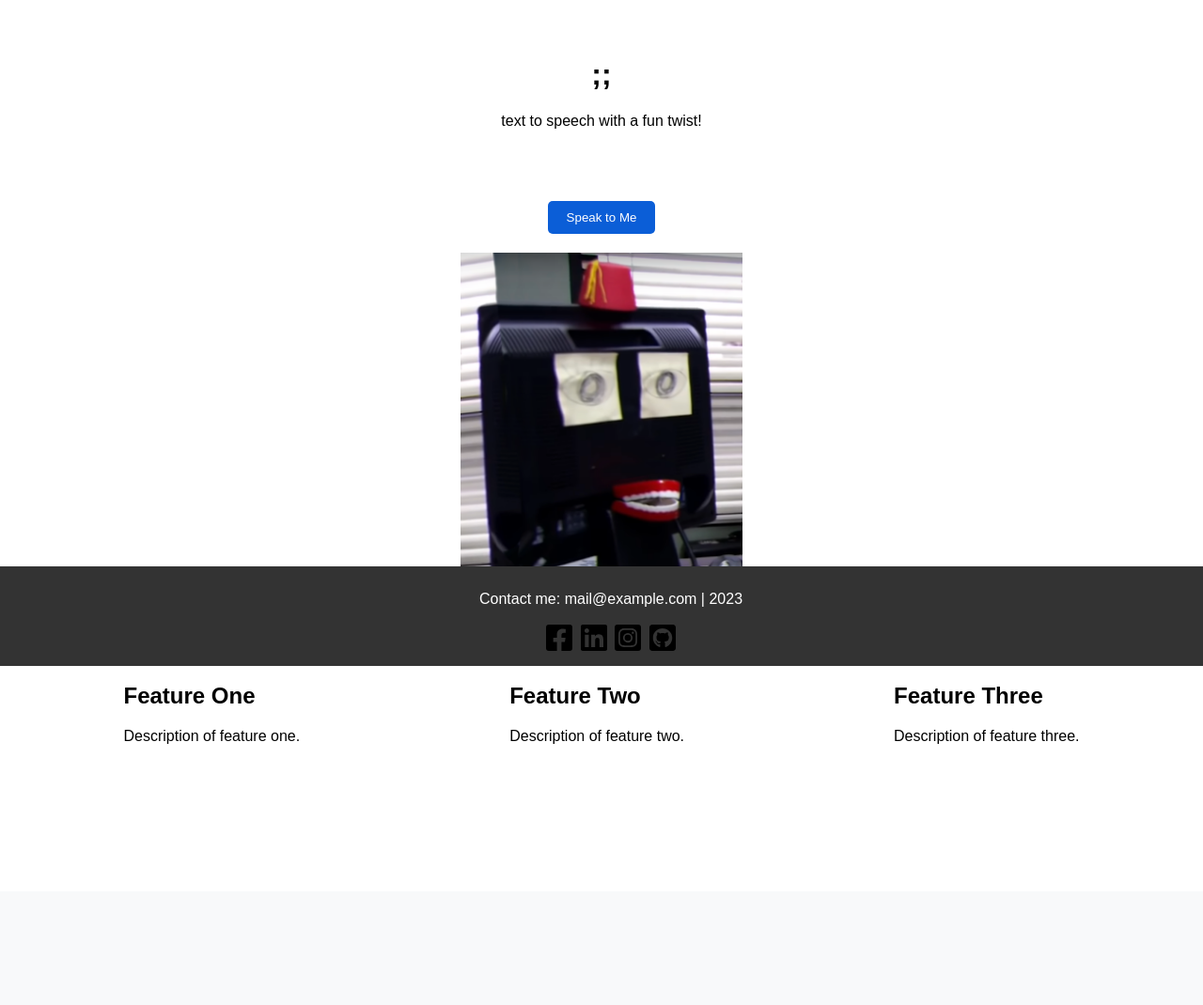
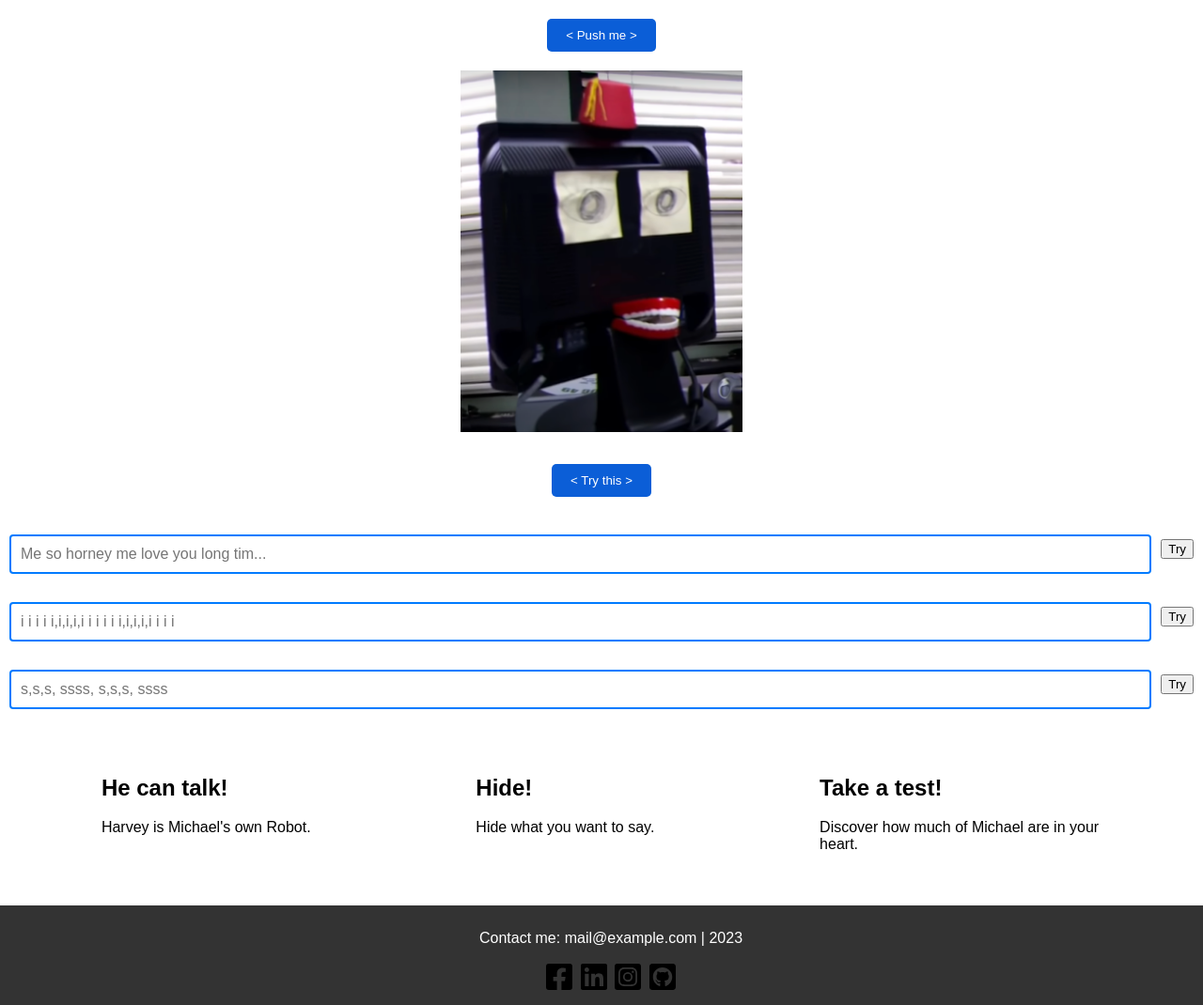
Before and after one commit to ssanjua/MicaelScott-Harvey_app, a Flask app: page / in a window 1280 px wide. Shown: the part 91-1161 px from the top of the page at 94% size. Before the commit the page ends 883 px from the top, so only its background shows below. Run offline with Flask 3, Linux system fonts and the light colour scheme.

Commit message:
delete recording feature and develop of main feature

```diff
--- a/app.py
+++ b/app.py
@@ -4,38 +4,17 @@ import os
 
 app = Flask(__name__)
 
-
 @app.route("/")
 def index():
     return render_template("index.html")
 
+@app.route("/contact")
+def contact():
+    pass
 
-@app.route('/audio-to-text', methods=['POST'])
-def audio_to_text():
-    if 'audioBlob' not in request.files:
-        return jsonify({'error': 'No file part'}), 400
-
-    # Guardar el archivo temporalmente en el servidor
-    audio_blob = request.files['audioBlob']
-    audio_filename = 'temp_audio.wav'
-    audio_blob.save(audio_filename)
-
-    # Procesar el archivo de audio
-    recognizer = sr.Recognizer()
-    with sr.AudioFile(audio_filename) as source:
-        audio_data = recognizer.record(source)
-        try:
-            # Intenta reconocer el audio
-            text = recognizer.recognize_google(audio_data)
-            return jsonify({'text': text})
-        except sr.UnknownValueError:
-            return jsonify({'error': 'Speech recognition could not understand audio'}), 400
-        except sr.RequestError as e:
-            return jsonify({'error': 'Could not request results from the speech recognition service'}), 500
-        finally:
-            # Asegúrate de eliminar el archivo de audio temporal
-            if os.path.exists(audio_filename):
-                os.remove(audio_filename)
+@app.route("/about")
+def about():
+    pass
 
 if __name__ == "__main__":
     app.run(debug=True)
--- a/static/css/styles.css
+++ b/static/css/styles.css
@@ -6,9 +6,6 @@ html, body {
     font-family: Arial, sans-serif;
 }
 
-main {
-    padding-bottom: 100px;
-}
 
 header {
     background-color: #f8f9fa; /* A light grey background */
@@ -22,6 +19,7 @@ nav {
     max-width: 1000px; /* Max width of the content, you can adjust this */
     margin: 0 auto; /* Center the nav in the page */
     padding: 15px 5%;
+
 }
 
 .nav-left, .nav-right {
@@ -56,13 +54,7 @@ nav {
     color:blue ; /* Underline on hover for visual feedback */
 }
 
-
 /* Añadir a tus estilos existentes */
-
-.hero {
-    text-align: center;
-    padding: 40px 20px; /* Ajustar según se necesite */
-}
 
 .button-container {
     display: flex;
@@ -134,7 +126,7 @@ footer {
     color: white;
     text-align: center;
     padding: 10px;
-    position: fixed;
+    /* position: fixed; */
     bottom: 0;
     width: 100%;
 }
@@ -143,3 +135,35 @@ footer {
     width: 32px;
     height: 32px;
 }
+
+.input-container {
+    display: flex;
+    justify-content: center;
+    align-items: center;
+    margin: 10px;
+}
+
+#textToSpeak {
+    flex-grow: 1;
+    padding: 10px;
+    margin-right: 10px;
+    font-size: 1rem;
+    border: 2px solid #007BFF;
+    border-radius: 4px;
+    outline: none;
+}
+
+.speak-button {
+    padding: 10px 20px;
+    font-size: 1rem;
+    background-color: #007BFF;
+    color: white;
+    border: none;
+    border-radius: 4px;
+    cursor: pointer;
+    outline: none;
+}
+
+.speak-button:hover {
+    background-color: #0056b3;
+}
--- a/static/js/script.js
+++ b/static/js/script.js
@@ -1,19 +1,37 @@
 document.addEventListener('DOMContentLoaded', (event) => {
-    const toggleButton = document.getElementById('toggleInputButton');
+    const toggleInputButton = document.getElementById('toggleInputButton');
+    const toggleVisibilityButton = document.getElementById('toggleVisibilityButton');
     const inputContainer = document.getElementById('inputContainer');
     const textInput = document.getElementById('textToSpeak');
+    let isInputVisible = false;
 
-    toggleButton.addEventListener('click', () => {
-        if (inputContainer.style.display === 'none' || !inputContainer.style.display) {
-            inputContainer.style.display = 'block';
-            setTimeout(() => {
-                textToSpeak.focus();
-            }, 0);
+    toggleInputButton.addEventListener('click', () => {
+        isInputVisible = !isInputVisible;
+        inputContainer.style.display = isInputVisible ? 'block' : 'none';
+        if (isInputVisible) {
+            textInput.focus();
+        }
+    });
+
+    toggleVisibilityButton.addEventListener('click', () => {
+        if (textInput.type === 'text') {
+            textInput.type = 'password';
+            toggleVisibilityButton.innerHTML = '&#128584;'; // Ojo abierto
         } else {
-            inputContainer.style.display = 'none';
+            textInput.type = 'text';
+            toggleVisibilityButton.innerHTML = '&#128065;'; // Ojo cerrado (o cualquier otro icono que prefieras)
+        }
+        textInput.focus(); // Mantener el foco en el input
+    });
+
+    textInput.addEventListener('keypress', (event) => {
+        if (event.key === 'Enter') {
+            speakText();
+            event.preventDefault(); // Prevenir cualquier acción predeterminada del Enter
         }
     });
 });
+
 
 function speakText() {
     var text = document.getElementById('textToSpeak').value;
@@ -34,58 +52,3 @@ function speakText() {
 
     synth.speak(utterance);
 }
-
-let mediaRecorder;
-let audioChunks = [];
-let audioBlob;
-
-document.getElementById('startRecordingButton').addEventListener('click', () => {
-    navigator.mediaDevices.getUserMedia({ audio: true })
-        .then(stream => {
-            mediaRecorder = new MediaRecorder(stream);
-            audioChunks = [];
-
-            mediaRecorder.addEventListener('dataavailable', event => {
-                audioChunks.push(event.data);
-            });
-
-            mediaRecorder.addEventListener('stop', () => {
-                audioBlob = new Blob(audioChunks, { type: 'audio/wav' });
-                console.log(audioBlob.type);
-                const audioUrl = URL.createObjectURL(audioBlob);
-                document.getElementById('audioPlayback').src = audioUrl;
-                document.getElementById('sendAudioButton').disabled = false;
-            });
-
-            mediaRecorder.start();
-            document.getElementById('stopRecordingButton').disabled = false;
-        })
-        .catch(e => {
-            console.log('No se pudo acceder al micrófono: ', e);
-        });
-});
-
-document.getElementById('stopRecordingButton').addEventListener('click', () => {
-    if (mediaRecorder.state === 'recording') {
-        mediaRecorder.stop();
-        document.getElementById('stopRecordingButton').disabled = true;
-    }
-});
-
-// Evento para el botón de enviar audio
-document.getElementById('sendAudioButton').addEventListener('click', () => {
-    let formData = new FormData();
-    formData.append('audioBlob', audioBlob, 'recording.wav');
-
-    fetch('/audio-to-text', {
-        method: 'POST',
-        body: formData
-    })
-    .then(response => response.json())
-    .then(data => {
-        console.log(data.text); // Aquí puedes hacer algo con el texto reconocido
-    })
-    .catch(error => {
-        console.error(error);
-    });
-});
--- a/templates/index.html
+++ b/templates/index.html
@@ -1,45 +1,54 @@
 {% extends "layout.html" %}
 
 {% block content %}
-    <div class="hero">
-        <h1>;;</h1>
-        <p>text to speech with a fun twist!</p>
-    </div>
 
   <!-- Botón para desplegar el input -->
     <div class="button-container">
-        <button id="toggleInputButton">Speak to Me</button>
+        <button id="toggleInputButton">&lt; Push me &gt;</button>
     </div>
 
     <!-- Input de texto inicialmente oculto -->
-    <div id="inputContainer" style="display:none;">
-        <input type="text" id="textToSpeak" placeholder="Me so horney me love you long tim." />
-        <button onclick="speakText()">Speak</button>
-        <div id="recordingContainer">
-            <button id="startRecordingButton">Start Recording</button>
-            <button id="stopRecordingButton" disabled>Stop Recording</button>
-            <button id="sendAudioButton" disabled>Enviar Audio</button>
-            <audio id="audioPlayback" controls></audio>
-        </div>
-    </div>
+    <div class="input-container" id="inputContainer" style="display:none;">
+      <input type="text" id="textToSpeak" placeholder="Me so horney me love you long tim...">
+      <button id="toggleVisibilityButton">&#128065;</button> <!-- Emoji de ojo abierto -->
+  </div>
 
     <div id="harveyContainer">
         <img src="/static/images/harvey_mouthClosed.png" alt="Harvey Mouth Closed" id="harveyMouthClosed">
         <img src="/static/images/harvey_mouthOpen.png" alt="Harvey Mouth Open" id="harveyMouthOpen" style="display: none;">
     </div>
 
+    <div class="button-container">
+      <button id="toggleInputButton">&lt; Try this &gt;</button>
+    </div>
+
+    <div class="input-container" id="inputContainer">
+      <input type="text" id="textToSpeak" placeholder="Me so horney me love you long tim...">
+      <button id="tryThisButton">Try</button>
+    </div>
+
+    <div class="input-container" id="inputContainer">
+      <input type="text" id="textToSpeak" placeholder="i i i i i,i,i,i,i i i i i i,i,i,i,i i i i">
+      <button id="tryThisButton">Try</button>
+    </div>
+
+    <div class="input-container" id="inputContainer">
+      <input type="text" id="textToSpeak" placeholder="s,s,s, ssss, s,s,s, ssss">
+      <button id="tryThisButton">Try</button>
+    </div>
+
   <div class="features">
     <section>
-      <h2>Feature One</h2>
-      <p>Description of feature one.</p>
+      <h2>He can talk!</h2>
+      <p>Harvey is Michael's own Robot.</p>
     </section>
     <section>
-      <h2>Feature Two</h2>
-      <p>Description of feature two.</p>
+      <h2>Hide!</h2>
+      <p>Hide what you want to say.</p>
     </section>
     <section>
-      <h2>Feature Three</h2>
-      <p>Description of feature three.</p>
+      <h2>Take a test!</h2>
+      <p>Discover how much of Michael are in your heart.</p>
     </section>
   </div>
 
```
Also changed, not shown: static/js/script with recording.js (added, +121 -0 lines), templates/index with recording.html (added, +49 -0 lines), static/images/harvey_sleep.png (added), 2 other files.
